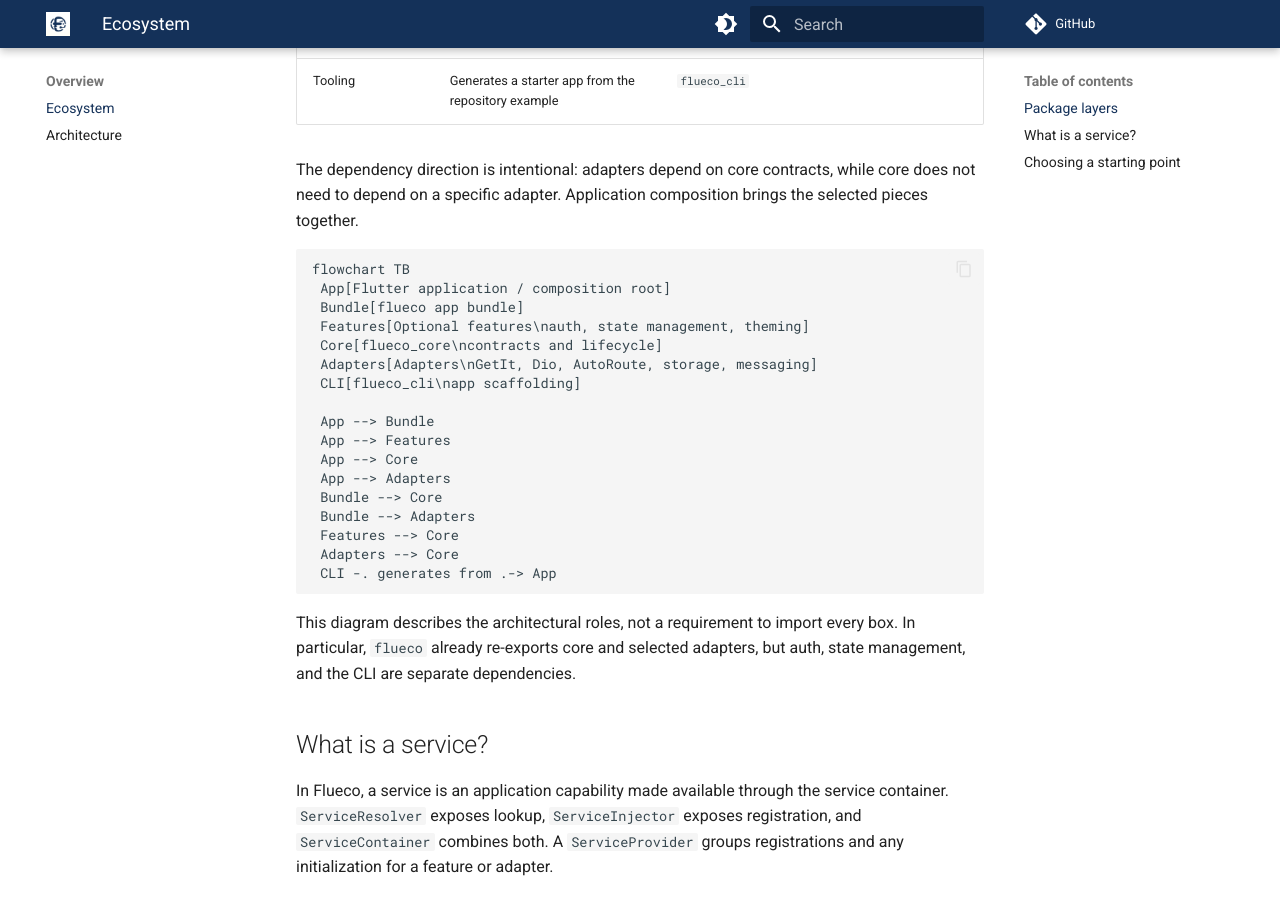
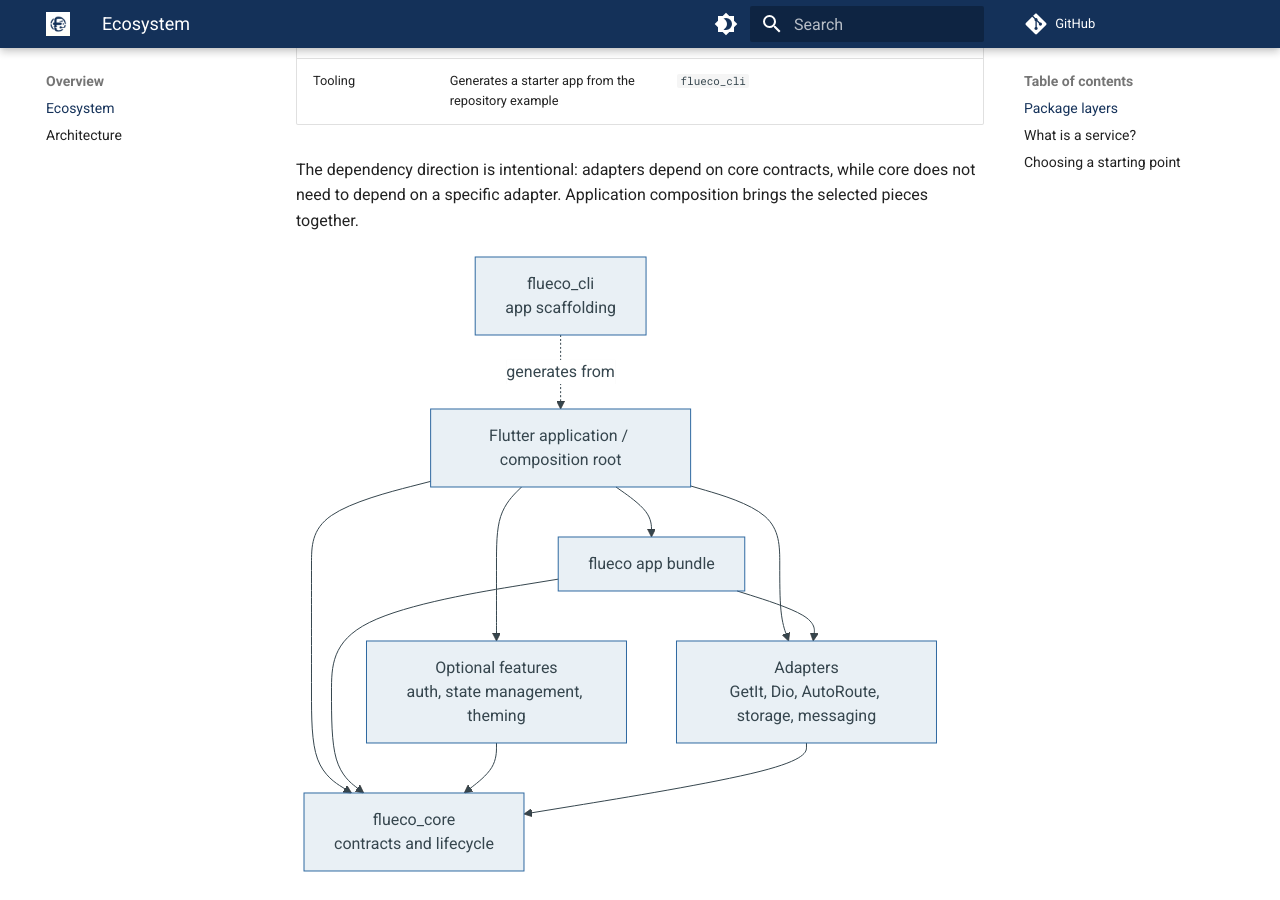
Before and after one commit to flutter-ecosystem/flueco, an MkDocs documentation site: the page built from docs/overview/ecosystem.md, in a window 1280 px wide and 900 px high, scrolled down 852 px. Built offline with MkDocs 1.6.1 and Material for MkDocs 9.7.7, drawn with Linux system fonts in a browser that asks for light colours; comment, search, counter and statistics services are not loaded; part of the change alters nothing that is shown.

Commit message:
docs: configure docu theme (#24)
* docs: add documentation and styling updates for Flueco

- Introduced a new logo image for the documentation.
- Updated various documentation links to point to the correct GitHub repository paths.
- Added a new CSS stylesheet for home page styling.
- Created a mkdocs configuration file for site generation.
- Added requirements for documentation dependencies.

* docs: enhance documentation theme with mermaid support and additional plugins

```diff
--- a/mkdocs.yml
+++ b/mkdocs.yml
@@ -8,6 +8,10 @@ site_dir: site
 strict: true
 extra_css:
   - stylesheets/home.css
+
+plugins:
+  - search
+  - mermaid2
 
 theme:
   name: material
@@ -94,7 +98,11 @@ markdown_extensions:
       pygments_lang_class: true
   - pymdownx.inlinehilite
   - pymdownx.snippets
-  - pymdownx.superfences
+  - pymdownx.superfences:
+      custom_fences:
+        - name: mermaid
+          class: mermaid
+          format: !!python/name:mermaid2.fence_mermaid_custom
   - pymdownx.tabbed:
       alternate_style: true
   - toc:
--- a/requirements-docs.txt
+++ b/requirements-docs.txt
@@ -1 +1,2 @@
 mkdocs-material>=9.5,<10
+mkdocs-mermaid2-plugin>=1.2.3,<2
```
